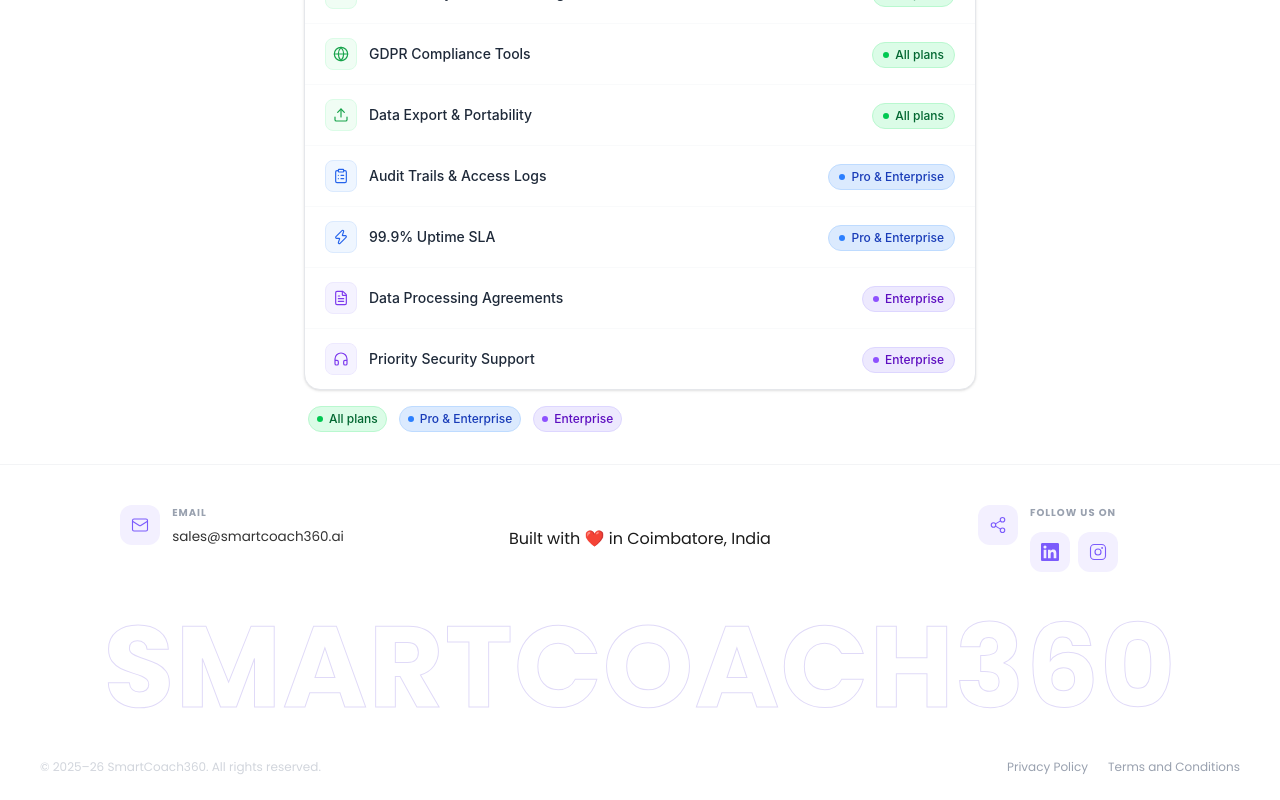
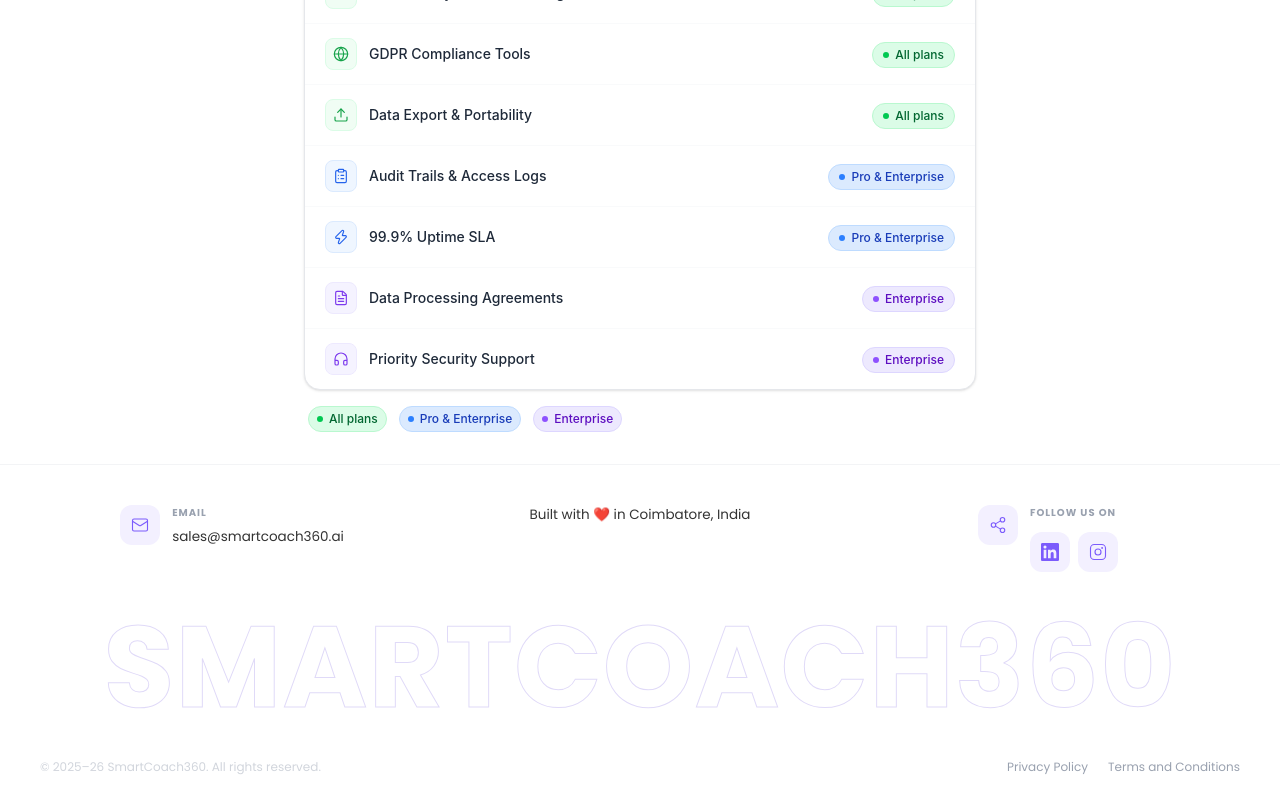
Before and after one commit to Suraj8517/smartcoach360-new-theme, a React (Vite) app: page /security in a window 1280 px wide. Shown: the part 3750-4550 px from the top of the page. Built offline with nearby package versions, Linux system fonts and the light colour scheme.

Commit message:
new updates

```diff
--- a/index.html
+++ b/index.html
@@ -3,6 +3,12 @@
   <head>
     <meta charset="UTF-8" />
     <link rel="icon" type="image/png" href="/favicon.png" />
+    <script>
+  window.dataLayer = window.dataLayer || [];
+  function gtag(){dataLayer.push(arguments);}
+  gtag('js', new Date());
+  gtag('config', 'G-SX2VGNXK76');
+</script>
     <meta name="viewport" content="width=device-width, initial-scale=1.0" />
     <title>smartcoach360</title>
   </head>
--- a/src/LandingPage.jsx
+++ b/src/LandingPage.jsx
@@ -12,7 +12,7 @@
 import SuccessStories from './pages/SuccessStories';
 import ComparisonPage from './pages/ComparisonPage';
 import TermsAndConditions from './pages/TermsAndConditions';
-import PrivacyPolicy from './pages/PrivacyPolicy';
+import PrivacyPolicy from './pages/PrivacyPage';
 import Blogs from './pages/blogs';
 import BlogPosts from './pages/blogPosts';
 import Security from './pages/Security';
--- a/src/components/Footer.jsx
+++ b/src/components/Footer.jsx
@@ -48,9 +48,11 @@
 
       {/* ── Top info grid ── */}
       <div className="px-5 sm:px-10 pt-10 pb-8">
-        {/* Mobile: single column stack | sm: 2-col | lg: 3-col */}
-        <div className="grid grid-cols-1 sm:grid-cols-2 lg:grid-cols-3 gap-6 justify-items-center">
 
+        {/* Mobile: right-aligned column | sm+: unchanged grid */}
+        <div className="flex flex-col items-end gap-5 sm:grid sm:grid-cols-2 sm:items-start sm:justify-items-center lg:grid-cols-3 sm:gap-6">
+
+          {/* Email */}
           {contactItems.map((item) => (
             <div key={item.label} className="flex items-start gap-3">
               <div className="w-10 h-10 rounded-xl bg-[#f3f0ff] flex items-center justify-center flex-shrink-0 text-[#7c5cfc]">
@@ -76,10 +78,12 @@
             </div>
           ))}
 
-          {/* Follow us on */}
-          <p className="flex items-center gap-2">
-  Built with ❤️ in Coimbatore, India
-</p>
+          {/* Built with ❤️ */}
+          <p className="flex items-center gap-2 text-[13.5px] text-[#333]">
+            Built with ❤️ in Coimbatore, India
+          </p>
+
+          {/* Follow us */}
           <div className="flex items-start gap-3">
             <div className="w-10 h-10 rounded-xl bg-[#f3f0ff] flex items-center justify-center flex-shrink-0 text-[#7c5cfc]">
               <svg width="18" height="18" viewBox="0 0 24 24" fill="none" stroke="currentColor" strokeWidth="1.5" strokeLinecap="round" strokeLinejoin="round">
--- a/src/components/Navbar.jsx
+++ b/src/components/Navbar.jsx
@@ -206,6 +206,7 @@
           boxShadow: currentShadow,
           border: currentBorder,
           borderBottom: currentBorderBottom,
+
         }}
       >
         <div className="morph-inner">
--- a/src/pages/PrivacyPolicy.jsx
+++ b/src/pages/PrivacyPage.jsx
@@ -42,7 +42,7 @@
   { id: "contact",        num: "11", label: "Contact & Updates",      icon: Phone       },
 ];
 
-export default function PrivacyPolicy() {
+export default function PrivacyPage() {
   const [activeSection, setActiveSection] = useState("introduction");
   const [sidebarOpen, setSidebarOpen] = useState(false);
   const contentRef = useRef(null);
```
